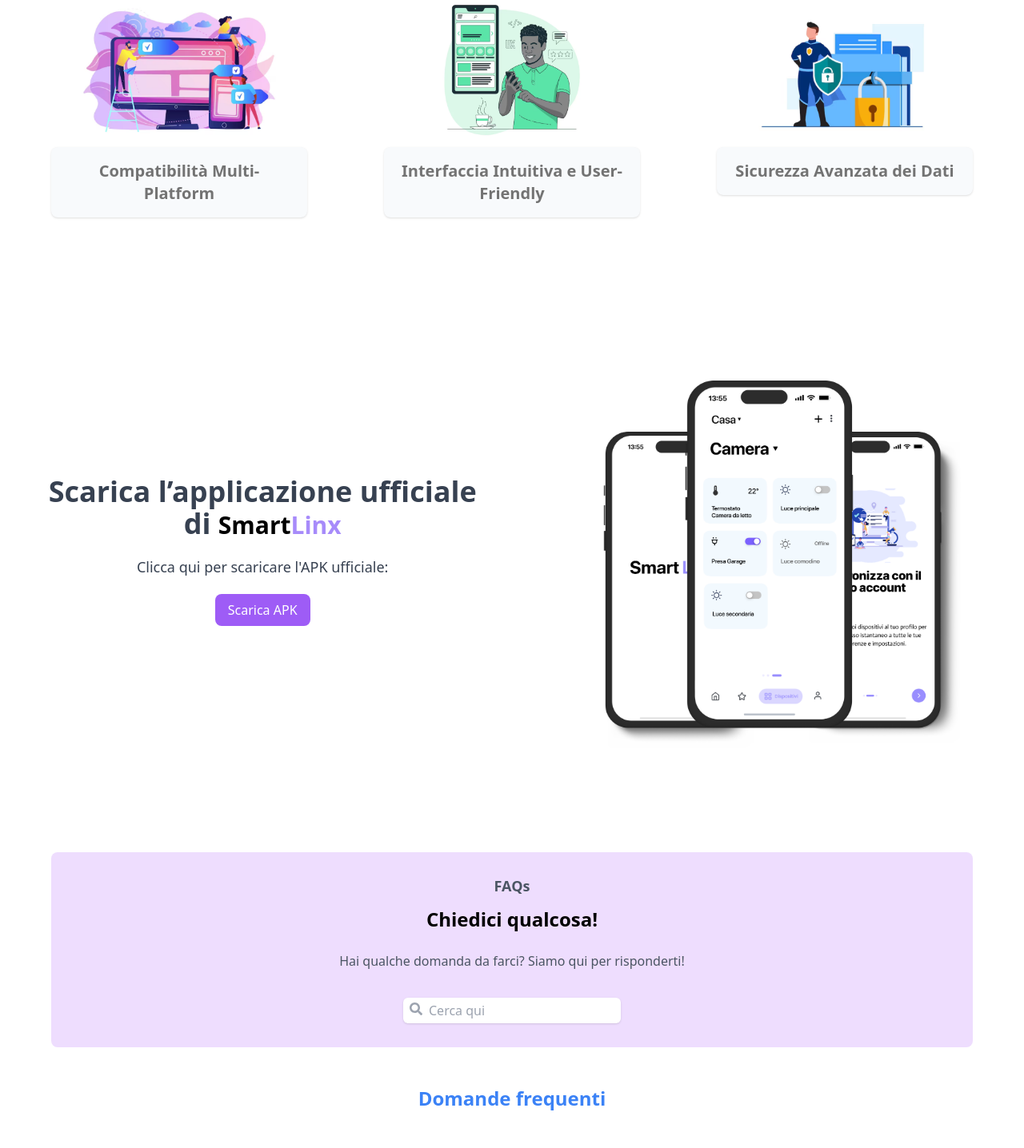
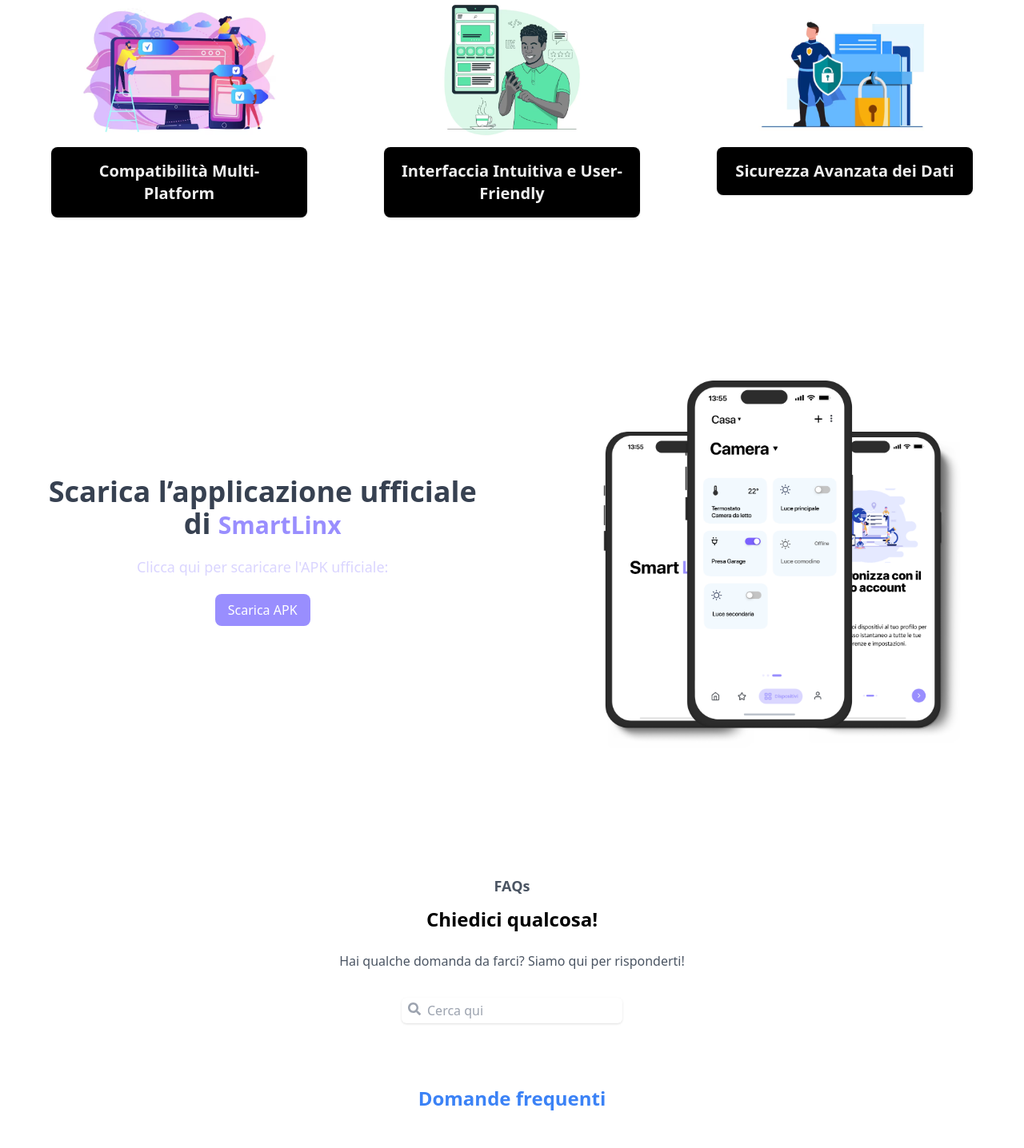
Before and after one commit to NinoZullo05/SmartLinx-website, a React (Create React App) app: page / in a window 1280 px wide. Shown: the part 1330-2766 px from the top of the page at 80% size. Built offline with nearby package versions, Linux system fonts and the light colour scheme.

Commit message:
Added Dark mode

```diff
--- a/src/Components/Download.jsx
+++ b/src/Components/Download.jsx
@@ -3,23 +3,18 @@ import DownloadImage from '../images/Download.png';
 import ParallaxTilt from 'react-parallax-tilt';
 import '../stili/FontStyle.css';
 
-const Download = () => {
-  const handleDownload = () => {
-    window.location.href = '/APKs/smartlinx.apk';
-  };
-
-  return (
-    <div className='mb-32 mt-10 flex justify-center items-center' id="download">
+const Download = () => (
+  <div className='mb-32 mt-10 flex justify-center items-center dark:bg-dark_background bg-light_background' id="download">
     <div className='w-auto mx-auto text-center flex flex-col md:flex-row mt-20'>
       <div className='md:w-1/2 md:pr-4 md:pl-8 ml-3 mr-3 flex justify-center items-center'>
         <div>
-            <h1 className="text-4xl font-bold text-gray-700 mb-5">
+          <h1 className="text-4xl font-bold dark:text-onSurfaceVariant text-light_primary mb-5">
             <span className="font-SFProDisplayBlackItalic text-4xl text-gray-700">Scarica l’applicazione ufficiale di </span>
-              <span className="font-bold text-3xl text-black">Smart</span>
-              <span className="font-bold text-3xl text-violet-400">Linx</span>
+            <span className='font-bold text-3xl dark:dark_primary text-light_primary' >Smart</span>
+            <span className='font-bold text-3xl dark:text-dark_primary text-[#998EFE]'>Linx</span>
           </h1>
-            <p className="text-lg text-gray-700 mb-5">Clicca qui per scaricare l'APK ufficiale:</p>
-            <button onClick={handleDownload} className="bg-[#9E5CF6] text-white px-4 py-2 rounded-lg hover:bg-[#9E5CF6]  focus:outline-none focus:bg-[#9E5CF6] mb-4">Scarica APK</button>
+          <p className='text-lg mb-5 text-light_secondary dark:text-dark_secondary'>Clicca qui per scaricare l'APK ufficiale:</p>
+          <button className="bg-light_primary text-white px-4 py-2 rounded-lg hover:bg-light_secondary focus:outline-none focus:bg-light_secondary mb-4">Scarica APK</button>
         </div>
       </div>
       <div className='md:w-1/2 md:pl-8 mt-5 mr-3 ml-3 flex justify-center items-center'>
@@ -30,6 +25,5 @@ const Download = () => {
     </div>
   </div>
 );
-};
 
 export default Download;
--- a/src/Components/FAQ.jsx
+++ b/src/Components/FAQ.jsx
@@ -4,18 +4,19 @@ import { FaSearch } from 'react-icons/fa';
 
 function FAQ() {
   return (
-    <div className="mx-6 lg:mx-16 xl:mx-16 mt-5 mb-2 py-7 bg-purple-500 bg-opacity-20 rounded-lg text-left lg:px-6 xl:px-8 flex flex-col justify-start items-center gap-8 sm:mx-4" id="faq">
+    <div className='dark:bg-dark_background bg-light_background'>
+      <div className="mx-6 lg:mx-16 xl:mx-16 mt-5 mb-2 py-7 dark:bg-dark_background bg-light_background bg-opacity-20 rounded-lg text-left lg:px-6 xl:px-8 flex flex-col justify-start items-center gap-8 sm:mx-4" id="faq">
         <div className="h-auto w-full px-4 flex flex-col justify-start items-center gap-4">
           <div className="h-16 w-full flex flex-col justify-start items-center gap-3">
-          <h1 className="text-gray-600 text-lg font-semibold">FAQs</h1>
-          <h2 className="text-black text-2xl font-semibold">Chiedici qualcosa!</h2>
+            <h1 className="text-gray-600 dark:text-gray-400 text-lg font-semibold">FAQs</h1>
+            <h2 className="text-black dark:text-white text-2xl font-semibold">Chiedici qualcosa!</h2>
           </div>
         </div>
-      <p className="w-full text-gray-600 text-base font-normal text-center">Hai qualche domanda da farci? Siamo qui per risponderti!</p>
+        <p className="w-full text-gray-600 dark:text-gray-400 text-base font-normal text-center">Hai qualche domanda da farci? Siamo qui per risponderti!</p>
 
         <div className="h-9 w-1/4 flex justify-center items-center relative">
-        <FaSearch className="absolute left-2 top-2 text-gray-400" />
-        <input type="text" placeholder="Cerca qui" className="w-full lg:max-w-lg mx-auto lg:mx-0 px-2 py-1 pl-8 bg-white rounded-md shadow" />
+          <FaSearch className="absolute left-2 top-2 text-gray-400 dark:text-gray-300" />
+          <input type="text" placeholder="Cerca qui" className="w-full lg:max-w-lg mx-auto lg:mx-0 px-2 py-1 pl-8 bg-white dark:bg-dark_primaryContainer text-gray-900 dark:text-gray-100 rounded-md shadow" />
 
           <Link to="faq" smooth={true} duration={500} className="cursor-pointer">
           </Link>
@@ -23,6 +24,7 @@ function FAQ() {
         </div>
 
       </div>
+    </div>
   );
 }
 
--- a/src/Components/Feature.jsx
+++ b/src/Components/Feature.jsx
@@ -14,8 +14,9 @@ const Feature = () => {
 
   return (
     <>
-      <div className="text-center mb-8 mt-52" id="feature">
-        <h1 className="text-4xl font-bold text-gray-700 mb-5">
+
+      <div className="text-center mb-8 mt-52 dark:text-white" id="feature">
+        <h1 className="text-4xl font-bold text-gray-700 dark:text-gray-400 mb-5">
           <Link
             to="feature"
             smooth={true}
@@ -24,14 +25,14 @@ const Feature = () => {
             Scopri le nostre funzionalità principali
           </Link>
         </h1>
-        <h2 className="text-base font-medium text-gray-600">Ecco perché dovresti scegliere la nostra applicazione</h2>
+        <h2 className="text-base font-medium text-gray-600 dark:text-gray-400">Ecco perché dovresti scegliere la nostra applicazione</h2>
       </div>
       <div className="flex flex-wrap justify-center items-center gap-8">
         {featureItems.map((feature, index) => (
           <div key={index} className="w-96 h-80 flex-col justify-start items-center inline-flex">
             <img className="w-auto h-48" src={feature.imageSrc} alt={feature.title} />
-            <div className="p-4 bg-slate-50 rounded-lg shadow flex-col justify-start items-center gap-4 flex">
-              <div className="w-72 text-center text-neutral-500 text-xl font-semibold leading-7">{feature.title}</div>
+            <div className="p-4 bg-light_secondaryContainer dark:bg-dark_secondaryContainer rounded-lg shadow flex-col justify-start items-center gap-4 flex">
+              <div className="w-72 text-center text-light_onSurface dark:text-dark_onSurface text-xl font-semibold leading-7">{feature.title}</div>
             </div>
           </div>
         ))}
--- a/tailwind.config.js
+++ b/tailwind.config.js
@@ -1,10 +1,35 @@
 /** @type {import('tailwindcss').Config} */
 module.exports = {
-  content: [
-    "./src/**/*.{js,jsx,ts,tsx}",
-  ],
+  content: ['./src/**/*.{js,jsx,ts,tsx}'],
   theme: {
-    extend: {},
+    screens: {
+      xs: '331px',
+      sm: '480px',
+      md: '768px',
+      lg: '1124px',
+      xl: '1440px',
+    },
+    extend: {
+      colors: {
+        light_background: '#FFFFFF',
+        light_primary: '#998EFE',
+        light_secondary: '#DAD5FF',
+        light_primaryContainer: '#F3F3F3',
+        light_secondaryContainer: '#000000',
+        light_tertiary: '#E7F4FE',
+        light_onSurface: '#EFEFEF',
+        light_onSurfaceVariant: '#FFFFFF',
+
+        dark_background: '#292929',
+        dark_primary: '#998EFE',
+        dark_secondary: '#DAD5FF',
+        dark_primaryContainer: '#1A1A1A',
+        dark_secondaryContainer: '#FFFFFF',
+        dark_tertiary: '#20202E',
+        dark_onSurface: '#20202E',
+        dark_onSurfaceVariant: '#010101',
+      },
+    },
   },
   plugins: [],
-}
+};
```
Also changed, not shown: 1 other file (tests, documents, lock files or other folders). Lines whose indentation alone changed are shown as unchanged.
